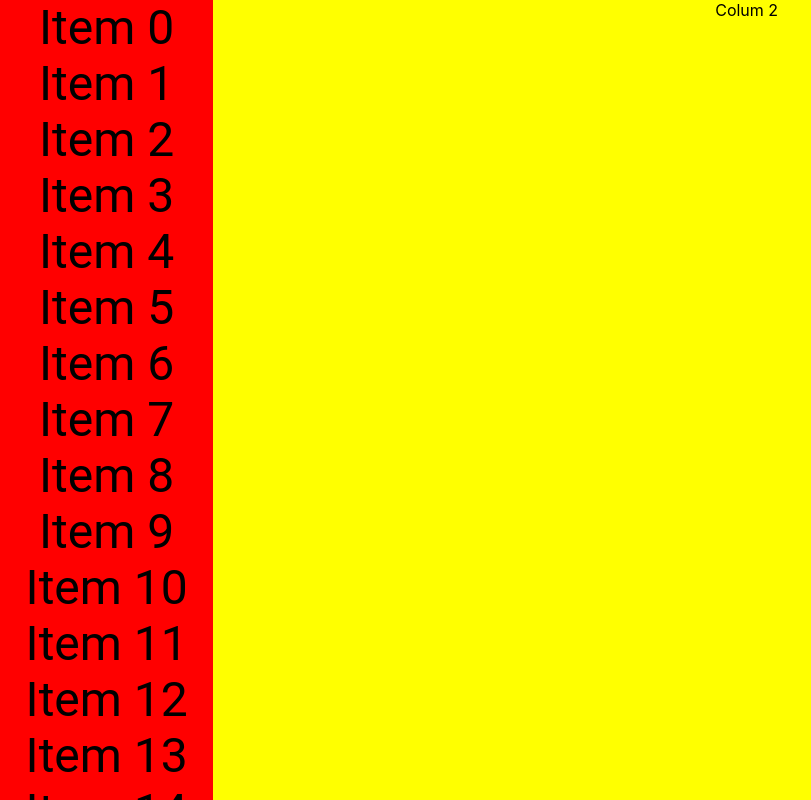
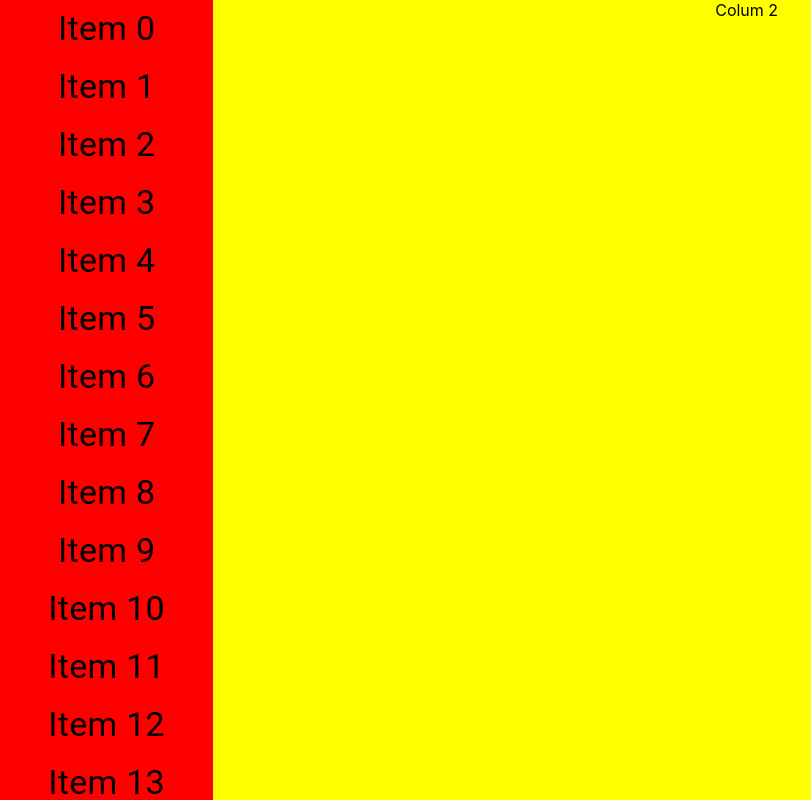
Before and after one commit to dineshabey/react-MUI, a React (Create React App) app: page / in a window 1280 px wide. Shown: the top 800 px of the page, without its empty margins (0-811 px from the left). Built offline with nearby package versions, Linux system fonts and the light colour scheme.

Commit message:
created main left and right design -Nested GRID

```diff
--- a/src/layouts/NestedGrid.js
+++ b/src/layouts/NestedGrid.js
@@ -6,10 +6,11 @@ export default function NestedGrid() {
         <div>
             <Grid container>
                 <Grid item xs={5} sm={4} md={2} sx={{ bgcolor: 'red' }}>
-                    {Array.from(Array(20)).map((val, key) => {
+                    {Array.from(Array(18)).map((val, key) => {
                         return (<Typography
-                            variant='h3'
+                            variant='h4'
                             key={key}
+                            sx={{ p: 1 }}
                         >Item {key}</Typography>);
                     })}
                 </Grid>
```
